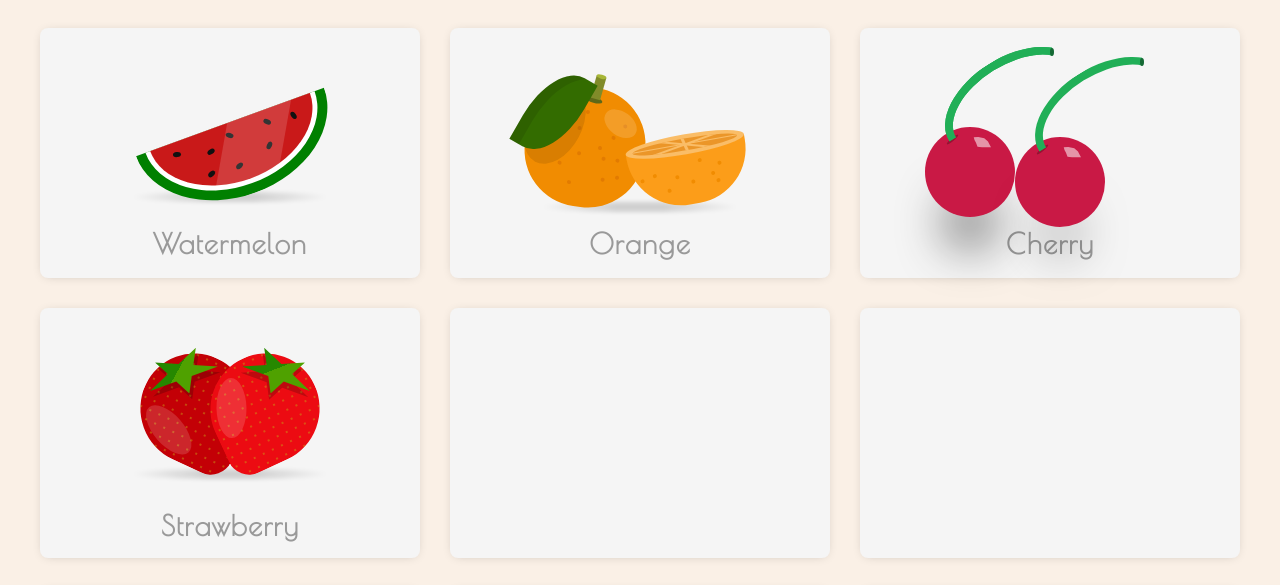
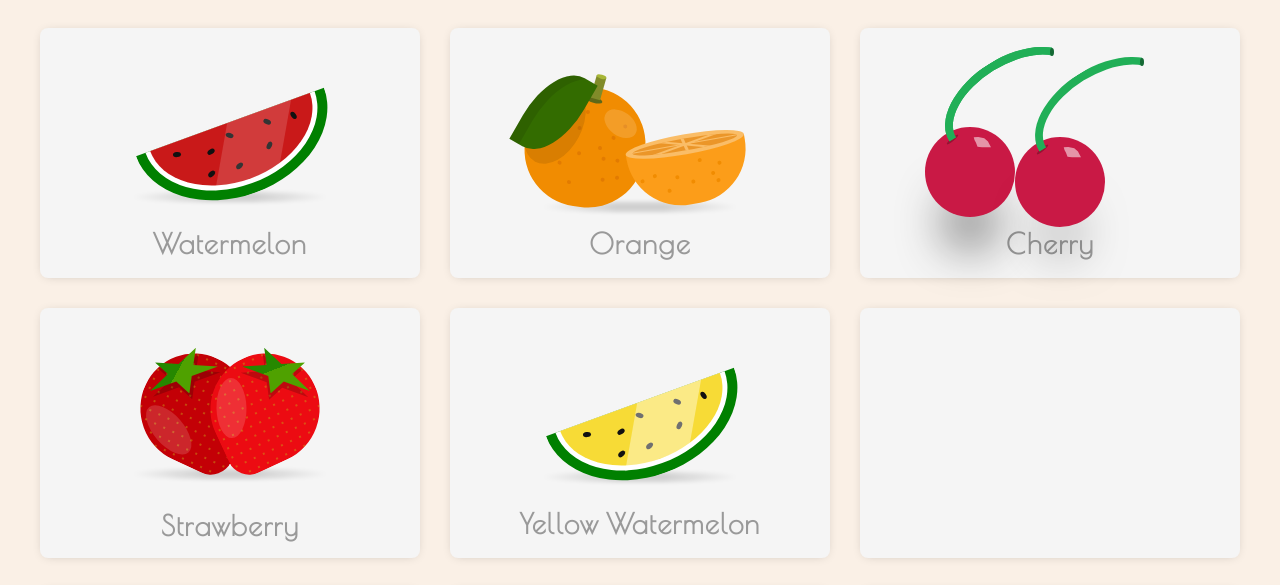
Before and after one commit to Rickbarb10/flat-fruits-project, a plain HTML site: page index.html in a window 1280 px wide. Shown: the part 181-766 px from the top of the page. Drawn offline with nearby package versions, Linux system fonts and the light colour scheme.

Commit message:
add yellow watermelon

```diff
--- a/index.html
+++ b/index.html
@@ -16,7 +16,7 @@
                 <div class="fruit_structure">
                     <div class="wm_green_circle">
                         <div class="wm_white_circle">
-                            <div class="wm_red_circle">
+                            <div class="wm_circle red">
                                 <span></span>
                                 <span></span>
                                 <span></span>
@@ -78,7 +78,6 @@
                     <div class="wm_shadow"></div>
                 </div>
                 <h3>Orange</h3>
-
             </div>
             <div class="fruit_single cherry">
                 <div class="fruit_structure">
@@ -111,7 +110,26 @@
                 <div class="wm_shadow"></div>
                 <h3>Strawberry</h3>
             </div>
-            <div class="fruit_single"></div>
+            <div class="fruit_single">
+                <div class="fruit_structure">
+                    <div class="wm_green_circle">
+                        <div class="wm_white_circle">
+                            <div class="wm_circle yellow">
+                                <span></span>
+                                <span></span>
+                                <span></span>
+                                <span></span>
+                                <span></span>
+                                <span></span>
+                                <span></span>
+                                <span></span>
+                            </div>
+                        </div>
+                    </div>
+                    <div class="wm_shadow"></div>
+                </div>
+                <h3>yellow watermelon</h3>
+            </div>
             <div class="fruit_single"></div>
             <div class="fruit_single"></div>
             <div class="fruit_single"></div>
--- a/style.css
+++ b/style.css
@@ -127,18 +127,6 @@ body {
     overflow: hidden;
     clip-path: polygon(0 50%, 100% 50%, 100% 100%, 0% 100%);
 }
-
-.wm_red_circle::after {
-    content: '';
-    position: absolute;
-    bottom: 0;
-    right: 20px;
-    background-color: rgba(255,255,255,.15);
-    width: 40%;
-    height: 100%;
-    transform: skewX(-30deg);
-}
-
 .wm_white_circle {
     position: absolute;
     width: 180px;
@@ -150,75 +138,76 @@ body {
     left: 50%;
     transform: translate(-50%, -50%);
 }
-
-.wm_red_circle {
+.wm_circle::after {
+    content: '';
+    position: absolute;
+    bottom: 0;
+    right: 20px;
+    background-color: rgba(255,255,255,.15);
+    width: 40%;
+    height: 100%;
+    transform: skewX(-30deg);
+}
+.red{
+    background-color: rgb(201, 25, 25);
+}
+.wm_circle {
     position: absolute;
     width: 170px;
     height: calc(100% - 10px);
-    background-color: rgb(201, 25, 25);
     border-radius: 50%;
     margin: 0 auto;
     top: 50%;
     left: 50%;
     transform: translate(-50%, -50%);
 }
-
-.wm_red_circle span {
+.wm_circle span {
     position: absolute;
     background-color: #111;
     width: 8px;
     height: 5px;
     border-radius: 50%;
 }
-
-.wm_red_circle span:nth-child(1) {
+.wm_circle span:nth-child(1) {
     bottom: 45px;
     left: 20px;
     transform: rotate(14deg);
 }
-
-.wm_red_circle span:nth-child(2) {
+.wm_circle span:nth-child(2) {
     bottom: 15px;
     left: 46px;
     transform: rotate(-24deg);
 }
-
-.wm_red_circle span:nth-child(3) {
+.wm_circle span:nth-child(3) {
     bottom: 22px;
     right: 52px;
     transform: rotate(-45deg);
 }
-
-.wm_red_circle span:nth-child(4) {
+.wm_circle span:nth-child(4) {
     bottom: 45px;
     left: 76px;
     transform: rotate(36deg);
 }
-
-.wm_red_circle span:nth-child(5) {
+.wm_circle span:nth-child(5) {
     bottom: 45px;
     right: 46px;
     transform: rotate(44deg);
 }
-
-.wm_red_circle span:nth-child(6) {
+.wm_circle span:nth-child(6) {
     bottom: 36px;
     left: 53px;
     transform: rotate(-14deg);
 }
-
-.wm_red_circle span:nth-child(7) {
+.wm_circle span:nth-child(7) {
     bottom: 13px;
     left: 75px;
     transform: rotate(-24deg);
 }
-
-.wm_red_circle span:nth-child(8) {
+.wm_circle span:nth-child(8) {
     bottom: 42px;
     right: 19px;
     transform: rotate(75deg);
 }
-
 .wm_shadow {
     width: 200px;
     height: 10px;
@@ -231,6 +220,23 @@ body {
     background: radial-gradient(circle, rgba(0,0,0,1) 0%, rgba(0,0,0,1) 25%, rgba(0,0,0,0) 100%);
     opacity: .15;
 }
+
+/* Yellow WATERMELON */
+
+.yellow{
+    background: rgb(247, 219, 54);
+}
+.wm_circle.yellow::after {
+    content: '';
+    position: absolute;
+    bottom: 0;
+    right: 20px;
+    background-color: rgba(255,255,255,.40);
+    width: 40%;
+    height: 100%;
+    transform: skewX(-30deg);
+}
+
 
 /* --------------------------------------------- */
 
```
